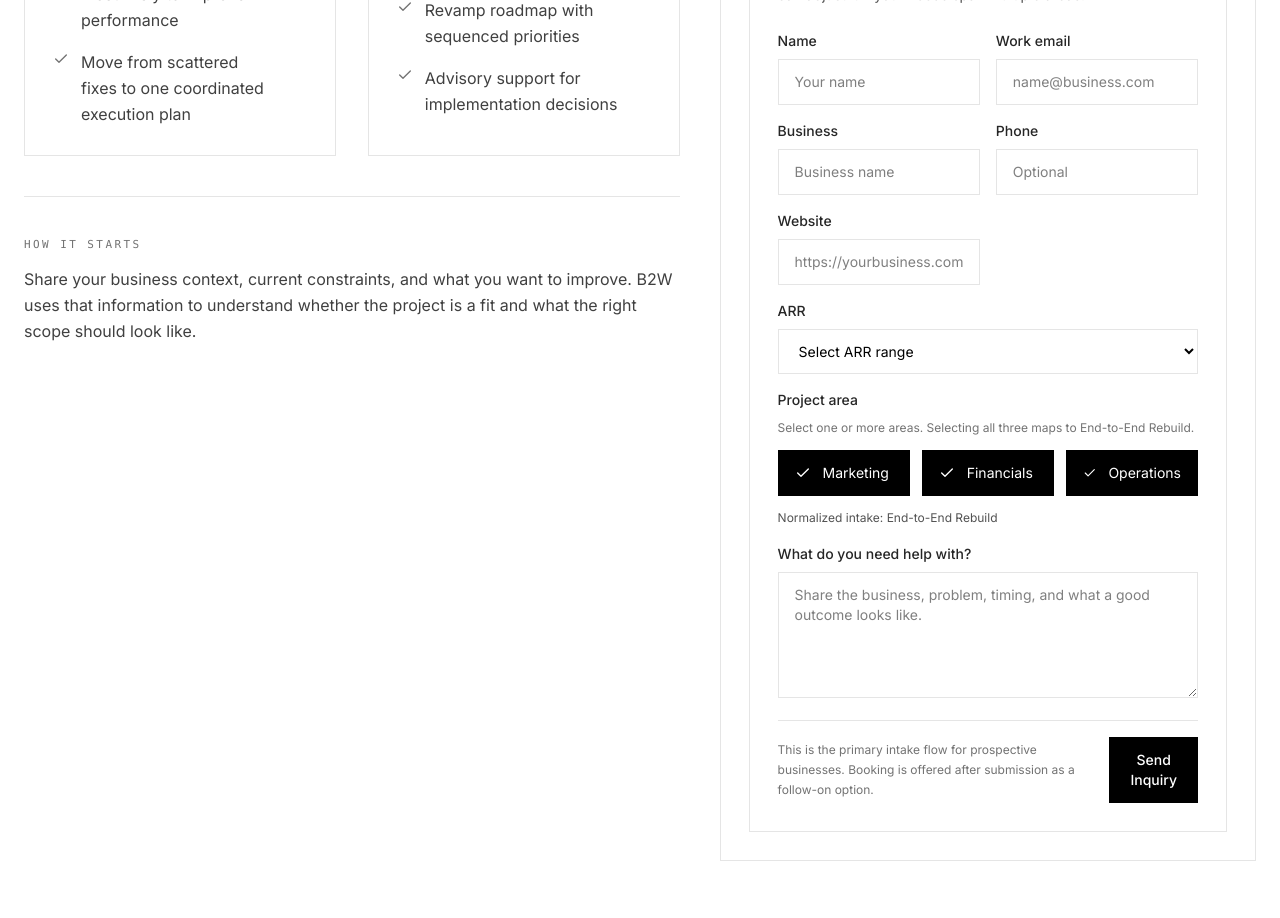
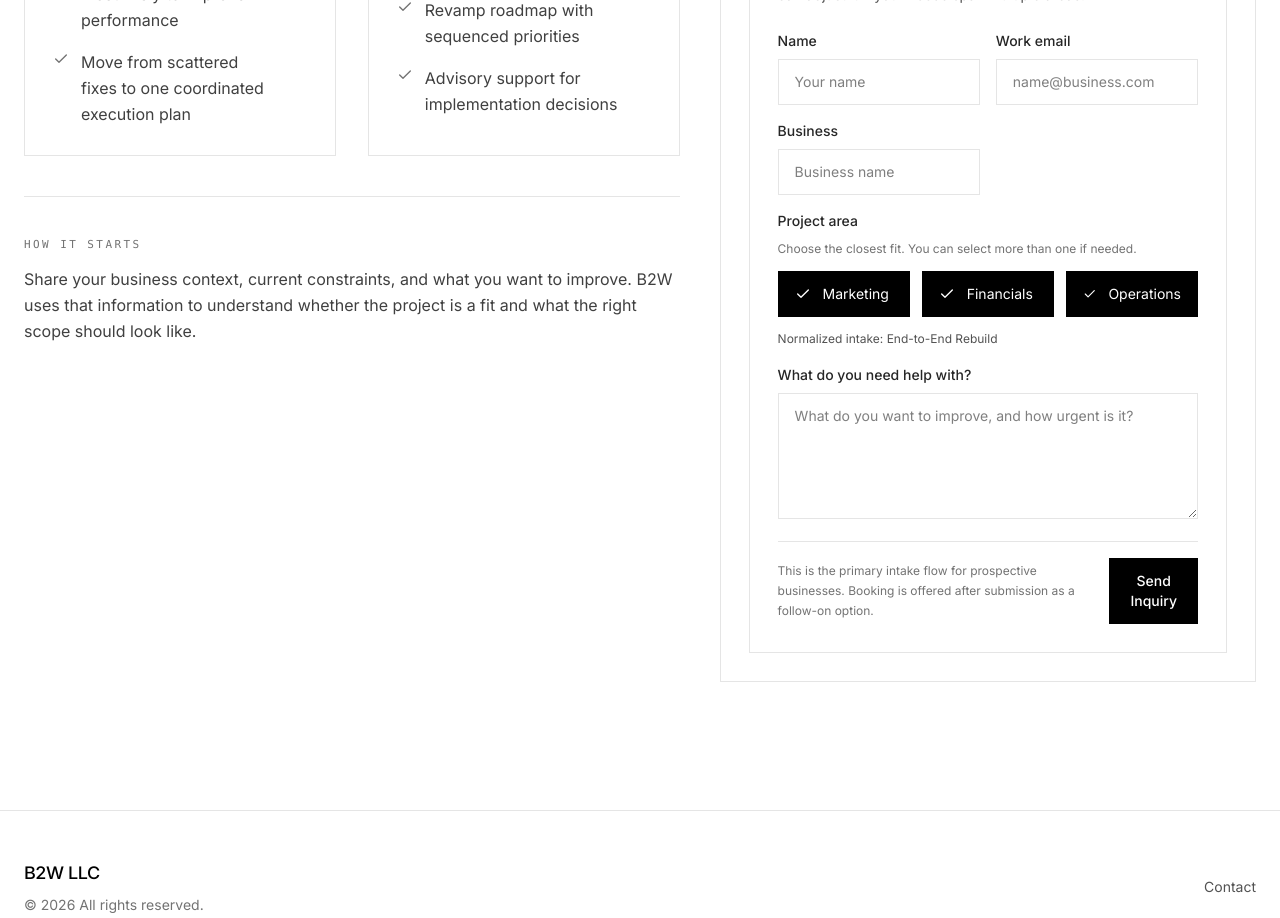
Before and after one commit to aliahm08/B2W, a React (Vite) app: page /services/business-revamp in a window 1280 px wide. Shown: the part 820-1738 px from the top of the page. Built offline with nearby package versions, Linux system fonts and the light colour scheme.

Commit message:
Simplify forms and tolerate missing Supabase submissions

```diff
--- a/api/client-communication.ts
+++ b/api/client-communication.ts
@@ -16,7 +16,11 @@ async function processSubmission(submission: ClientCommunicationSubmission) {
   const internalEmail = getInternalEmail();
   const errors: string[] = [];
 
-  await insertClientFormSubmission(submission, internalEmail);
+  try {
+    await insertClientFormSubmission(submission, internalEmail);
+  } catch (error) {
+    errors.push(`supabase: ${error instanceof Error ? error.message : 'unknown error'}`);
+  }
 
   try {
     await sendEmail({
--- a/api/contact-lead.ts
+++ b/api/contact-lead.ts
@@ -16,7 +16,11 @@ async function processLeadSubmission(submission: LeadSubmission) {
   const internalEmail = getInternalEmail();
   const errors: string[] = [];
 
-  await insertLeadFormSubmission(submission, internalEmail);
+  try {
+    await insertLeadFormSubmission(submission, internalEmail);
+  } catch (error) {
+    errors.push(`supabase: ${error instanceof Error ? error.message : 'unknown error'}`);
+  }
 
   try {
     await sendEmail({
--- a/src/components/forms/ClientCommunicationForm.tsx
+++ b/src/components/forms/ClientCommunicationForm.tsx
@@ -11,9 +11,7 @@ type ClientCommunicationFormProps = {
 };
 
 type ClientCommunicationState = {
-  clientName: string;
   clientEmail: string;
-  company: string;
   message: string;
   faxNumber: string;
 };
@@ -26,9 +24,7 @@ export default function ClientCommunicationForm({
   intro = 'Use this form for comments, requested edits, or next-step questions related to this proposal or portal.',
 }: ClientCommunicationFormProps) {
   const [state, setState] = useState<ClientCommunicationState>({
-    clientName,
     clientEmail: '',
-    company: '',
     message: '',
     faxNumber: '',
   });
@@ -41,9 +37,9 @@ export default function ClientCommunicationForm({
     setErrorMessage('');
 
     const result = await submitInternalForm('/api/client-communication', {
-      clientName: state.clientName.trim(),
+      clientName: clientName.trim(),
       clientEmail: state.clientEmail.trim(),
-      company: state.company.trim(),
+      company: clientName.trim(),
       message: state.message.trim(),
       projectName,
       messageCategory: actionType,
@@ -61,7 +57,7 @@ export default function ClientCommunicationForm({
     }
 
     setStatus('success');
-    setState((current) => ({ ...current, clientEmail: '', company: '', message: '', faxNumber: '' }));
+    setState({ clientEmail: '', message: '', faxNumber: '' });
   }
 
   return (
@@ -78,37 +74,15 @@ export default function ClientCommunicationForm({
     >
         <div className="grid gap-4 md:grid-cols-2">
           <label className="block">
-            <span className="mb-2 block text-sm font-medium text-neutral-800">Client name</span>
-            <input
-              type="text"
-              value={state.clientName}
-              onChange={(event) => setState((current) => ({ ...current, clientName: event.target.value }))}
-              required
-              className="w-full border border-black/10 px-4 py-3 text-sm text-black outline-none transition-colors focus:border-black"
-            />
-          </label>
-          <label className="block">
             <span className="mb-2 block text-sm font-medium text-neutral-800">Email</span>
             <input
               type="email"
               value={state.clientEmail}
               onChange={(event) => setState((current) => ({ ...current, clientEmail: event.target.value }))}
               required
+              autoComplete="email"
               className="w-full border border-black/10 px-4 py-3 text-sm text-black outline-none transition-colors focus:border-black"
               placeholder="name@company.com"
-            />
-          </label>
-        </div>
-
-        <div className="grid gap-4 md:grid-cols-2">
-          <label className="block">
-            <span className="mb-2 block text-sm font-medium text-neutral-800">Company</span>
-            <input
-              type="text"
-              value={state.company}
-              onChange={(event) => setState((current) => ({ ...current, company: event.target.value }))}
-              className="w-full border border-black/10 px-4 py-3 text-sm text-black outline-none transition-colors focus:border-black"
-              placeholder="Company name"
             />
           </label>
           <label className="hidden">
@@ -130,9 +104,10 @@ export default function ClientCommunicationForm({
             value={state.message}
             onChange={(event) => setState((current) => ({ ...current, message: event.target.value }))}
             required
+            autoComplete="off"
             rows={5}
             className="w-full border border-black/10 px-4 py-3 text-sm text-black outline-none transition-colors focus:border-black"
-            placeholder="Share feedback, requested changes, approvals needed, or scheduling constraints."
+            placeholder="Share your update, question, or requested change."
           />
         </label>
 
--- a/src/components/forms/LeadForm.tsx
+++ b/src/components/forms/LeadForm.tsx
@@ -7,24 +7,10 @@ export const publicProjectAreas = ['Marketing', 'Financials', 'Operations'] as c
 export type PublicProjectArea = (typeof publicProjectAreas)[number];
 export type NormalizedProjectArea = PublicProjectArea | 'End-to-End Rebuild';
 
-const arrRangeOptions = [
-  'Under $250k',
-  '$250k - $1M',
-  '$1M - $5M',
-  '$5M - $10M',
-  '$10M - $25M',
-  '$25M+',
-] as const;
-
-type ArrRange = (typeof arrRangeOptions)[number] | '';
-
 type LeadFormState = {
   name: string;
   email: string;
   businessName: string;
-  phone: string;
-  website: string;
-  arrRange: ArrRange;
   selectedProjectAreas: PublicProjectArea[];
   message: string;
   websiteUrl: string;
@@ -41,9 +27,6 @@ const defaultState: LeadFormState = {
   name: '',
   email: '',
   businessName: '',
-  phone: '',
-  website: '',
-  arrRange: '',
   selectedProjectAreas: [],
   message: '',
   websiteUrl: '',
@@ -105,9 +88,9 @@ export default function LeadForm({
       name: state.name.trim(),
       email: state.email.trim(),
       company: state.businessName.trim(),
-      phone: state.phone.trim(),
-      website: state.website.trim(),
-      arrRange: state.arrRange,
+      phone: '',
+      website: '',
+      arrRange: '',
       projectAreas: state.selectedProjectAreas,
       inquiryType: normalizedProjectArea || 'General inquiry',
       normalizedProjectArea,
@@ -153,6 +136,7 @@ export default function LeadForm({
               value={state.name}
               onChange={(event) => setState((current) => ({ ...current, name: event.target.value }))}
               required
+              autoComplete="name"
               className="w-full border border-black/10 px-4 py-3 text-sm text-black outline-none transition-colors focus:border-black"
               placeholder="Your name"
             />
@@ -165,6 +149,7 @@ export default function LeadForm({
               value={state.email}
               onChange={(event) => setState((current) => ({ ...current, email: event.target.value }))}
               required
+              autoComplete="email"
               className="w-full border border-black/10 px-4 py-3 text-sm text-black outline-none transition-colors focus:border-black"
               placeholder="name@business.com"
             />
@@ -180,35 +165,13 @@ export default function LeadForm({
               value={state.businessName}
               onChange={(event) => setState((current) => ({ ...current, businessName: event.target.value }))}
               required
+              autoComplete="organization"
               className="w-full border border-black/10 px-4 py-3 text-sm text-black outline-none transition-colors focus:border-black"
               placeholder="Business name"
             />
           </label>
-          <label className="block">
-            <span className="mb-2 block text-sm font-medium text-neutral-800">Phone</span>
-            <input
-              type="tel"
-              name="phone"
-              value={state.phone}
-              onChange={(event) => setState((current) => ({ ...current, phone: event.target.value }))}
-              className="w-full border border-black/10 px-4 py-3 text-sm text-black outline-none transition-colors focus:border-black"
-              placeholder="Optional"
-            />
-          </label>
         </div>
 
-        <div className="grid gap-4 md:grid-cols-2">
-          <label className="block">
-            <span className="mb-2 block text-sm font-medium text-neutral-800">Website</span>
-            <input
-              type="url"
-              name="website"
-              value={state.website}
-              onChange={(event) => setState((current) => ({ ...current, website: event.target.value }))}
-              className="w-full border border-black/10 px-4 py-3 text-sm text-black outline-none transition-colors focus:border-black"
-              placeholder="https://yourbusiness.com"
-            />
-          </label>
         <label className="hidden">
           <span className="mb-2 block text-sm font-medium text-neutral-800">Leave this field empty</span>
           <input
@@ -221,28 +184,11 @@ export default function LeadForm({
             className="w-full border border-black/10 px-4 py-3 text-sm text-black outline-none"
           />
         </label>
-        </div>
-
-        <label className="block">
-          <span className="mb-2 block text-sm font-medium text-neutral-800">ARR</span>
-          <select
-            value={state.arrRange}
-            onChange={(event) => setState((current) => ({ ...current, arrRange: event.target.value as ArrRange }))}
-            className="w-full border border-black/10 bg-white px-4 py-3 text-sm outline-none transition-colors focus:border-black"
-          >
-            <option value="">Select ARR range</option>
-            {arrRangeOptions.map((option) => (
-              <option key={option} value={option}>
-                {option}
-              </option>
-            ))}
-          </select>
-        </label>
 
         <fieldset className="block">
           <legend className="mb-2 block text-sm font-medium text-neutral-800">Project area</legend>
           <p className="mb-3 text-xs leading-5 text-neutral-500">
-            Select one or more areas. Selecting all three maps to End-to-End Rebuild.
+            Choose the closest fit. You can select more than one if needed.
           </p>
           <div className="grid gap-3 sm:grid-cols-3">
             {publicProjectAreas.map((area) => {
@@ -278,9 +224,10 @@ export default function LeadForm({
             value={state.message}
             onChange={(event) => setState((current) => ({ ...current, message: event.target.value }))}
             required
+            autoComplete="off"
             rows={5}
             className="w-full border border-black/10 px-4 py-3 text-sm text-black outline-none transition-colors focus:border-black"
-            placeholder="Share the business, problem, timing, and what a good outcome looks like."
+            placeholder="What do you want to improve, and how urgent is it?"
           />
         </label>
 
```
Lines whose indentation alone changed are shown as unchanged.
